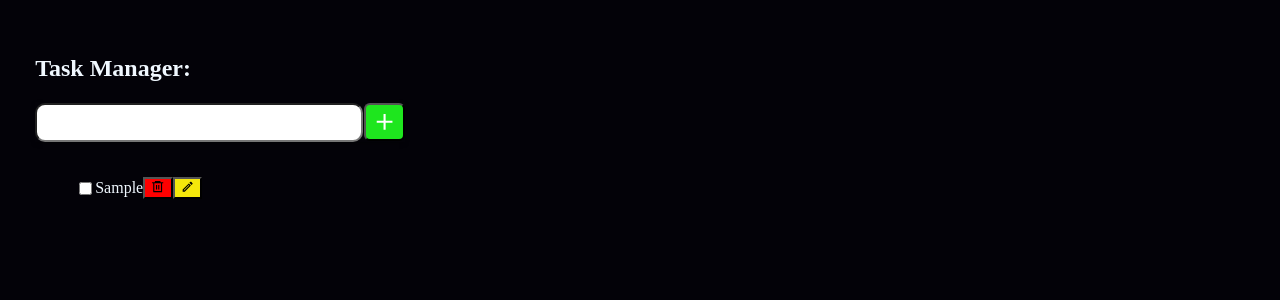
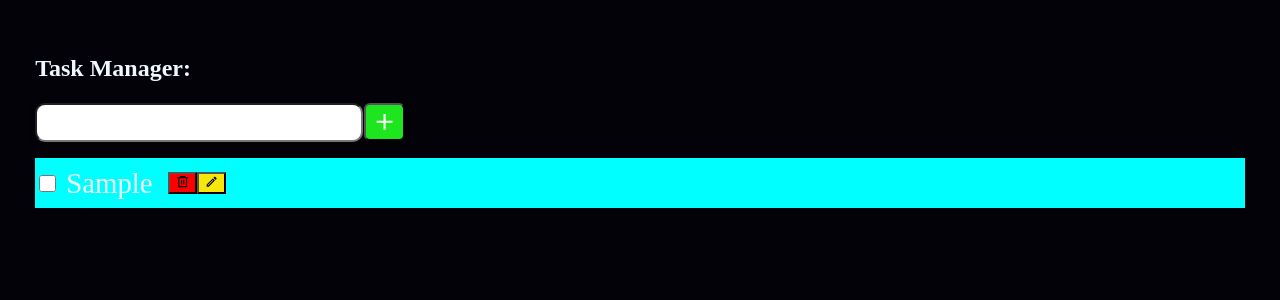
Before and after one commit to Alessandro-Vanzellotti/task-manager, a React (Vite) app: page / in a window 1280 px wide. Both pictures are taken after typing "Sample" into the empty fields and a click on the button 384 px from the left and 122 px from the top of the page. Shown: the top 300 px of the page. Built offline with nearby package versions, Linux system fonts and the light colour scheme.

Commit message:
renomeei os arquivos scss; estilizei os componentes

```diff
--- a/src/App.css
+++ b/src/App.css
@@ -2,3 +2,7 @@
   padding: 1.7em;
   margin: 0;
 }
+
+ul {
+  padding: 0;
+}
--- a/src/Components/NewTaskForm/NewTaskForm.scss
+++ b/src/Components/NewTaskForm/NewTaskForm.scss
@@ -10,7 +10,6 @@
     gap: 1px;
     height: 40px;
     width: 370px;
-
     box-shadow: 0 2px 4px rgba(0,0,0,.25);
 
 
@@ -32,6 +31,10 @@
         &:hover {
             opacity: 0.9;
         }
+
+        &:active {
+            background-color: rgb(24, 167, 24);
+        }
     }
 
     .search-form__icon {
--- a/src/Components/Task/Task.scss
+++ b/src/Components/Task/Task.scss
@@ -1,11 +1,18 @@
-.wrapper {
+.item {
     display: flex;
     align-items: center;
+
     margin-bottom: 0.5rem;
-    height: 60px;
+    height: 50px;
+    background-color: aqua;
 }
 
-.delete-button {
+.item__checkbox {
+    height: 17px;
+    width: 17px;
+}
+
+.item__delete-button {
     background-color: red;
 
     &:hover {
@@ -13,7 +20,7 @@
     }
 }
 
-.edit-button {
+.item__edit-button {
     background-color: #f5e70b;
 
     &:hover {
@@ -21,10 +28,7 @@
     }
 }
 
-.button:hover {
-    opacity: 0.9;
+.item__text {
+    font-size: 1.8rem;
+    margin: 0 15px 0 7px;
 }
-
-.text {
-    font-size: 1.7rem;
-}
--- a/src/Components/Task/Task.tsx
+++ b/src/Components/Task/Task.tsx
@@ -23,15 +23,15 @@ export const Task: React.FC<Props> = ({task, toggleTask, removeTask, editTask})
 
 
     return (
-        <li className='wrapper' >
-            <input type="checkbox" onChange={() => toggleTask(task.id)} checked={task.isCompleted} />
-            <p style={{ textDecoration: task.isCompleted ? 'line-through' : 'none'}}>{task.text}</p>
+        <li className={'item'} >
+            <input className={'item__checkbox'} type="checkbox" onChange={() => toggleTask(task.id)} checked={task.isCompleted} />
+            <p className={'item__text'} style={{ textDecoration: task.isCompleted ? 'line-through' : 'none'}}>{task.text}</p>
 
-            <button className='delete-button' onClick={() => handleTaskRemoval()}>
+            <button className={'item__delete-button'} onClick={() => handleTaskRemoval()}>
                 <RiDeleteBin6Line />
             </button>
 
-            <button className='edit-button' onClick={() => handleTaskEditing()}>
+            <button className={'item__edit-button'} onClick={() => handleTaskEditing()}>
                 <MdOutlineEdit />
             </button>
 
```
